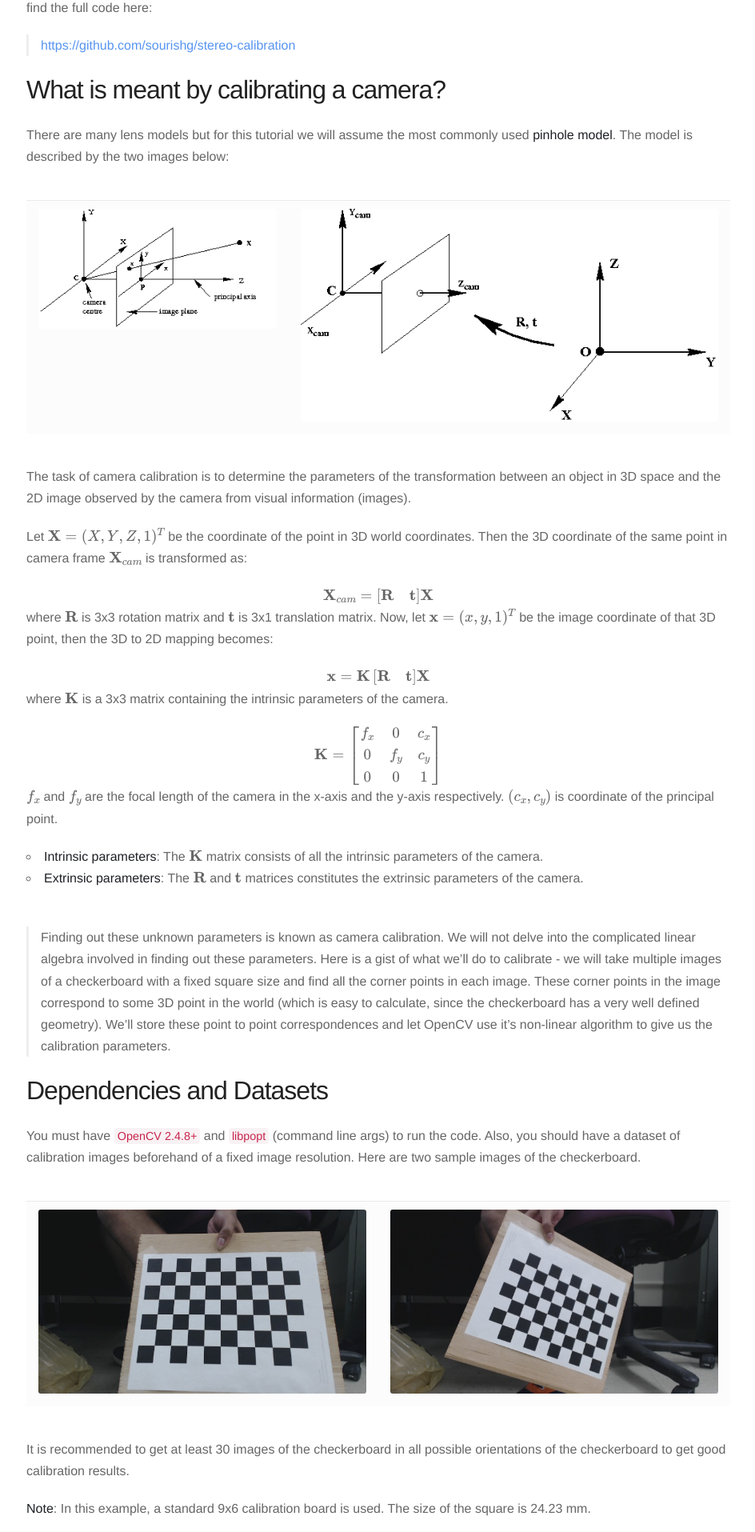
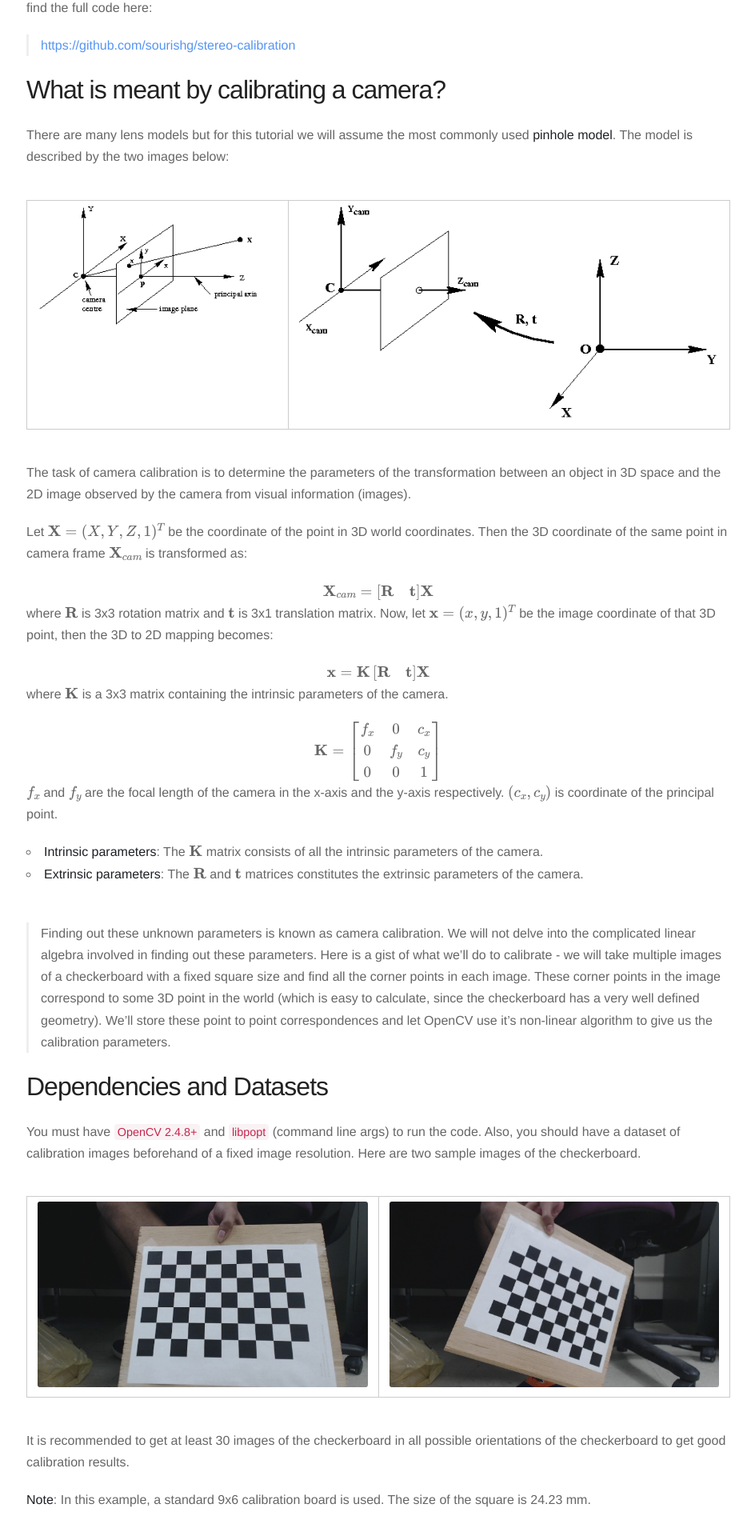
Before and after one commit to sourishg/sourishg.github.io, a Jekyll site: the page built from _posts/2016-9-4-camera-calibration-cpp-opencv.markdown, in a window 1280 px wide. Shown: the part 424-2339 px from the top of the page at 80% size, without its empty margins (167-1111 px from the left). Built offline with Jekyll 4.4.1, drawn with Linux system fonts in a browser that asks for light colours; nearby versions of some CDN libraries; formulas are drawn with MathJax 3; comment, search, counter and statistics services are not loaded.

Commit message:
Modify css for tables

```diff
--- a/assets/css/style.css
+++ b/assets/css/style.css
@@ -338,7 +338,7 @@ tr>td {
 }
 
 tr:nth-child(odd)>td {
-	background: #fcfcfc;
+	background: #ffffff;
 }
 
 thead th,th {
@@ -712,3 +712,28 @@ h2.month {
 .icon-github { width: 16px; height: 32px; }
 .icon-linkedin { width: 16px; height: 32px; }
 .icon-mail { width: 16px; height: 32px; }
+
+table {
+  padding: 0; }
+  table tr {
+    border-top: 1px solid #cccccc;
+    background-color: white;
+    margin: 0;
+    padding: 0; }
+    table tr:nth-child(2n) {
+      background-color: #f8f8f8; }
+    table tr th {
+      font-weight: bold;
+      border: 1px solid #cccccc;
+      text-align: left;
+      margin: 0;
+      padding: 6px 13px; }
+    table tr td {
+      border: 1px solid #cccccc;
+      text-align: left;
+      margin: 0;
+      padding: 6px 13px; }
+    table tr th :first-child, table tr td :first-child {
+      margin-top: 0; }
+    table tr th :last-child, table tr td :last-child {
+      margin-bottom: 0; }
```
Also changed, not shown: 1 other file.
